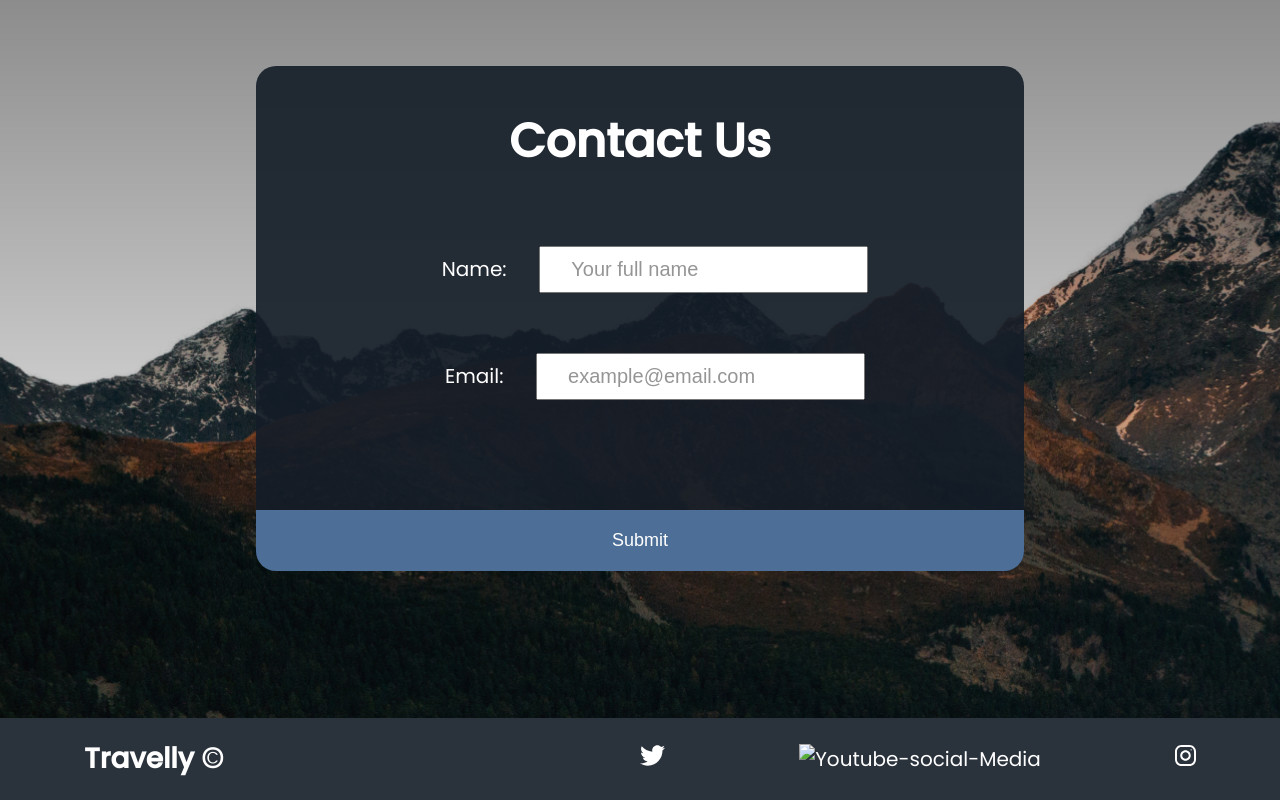
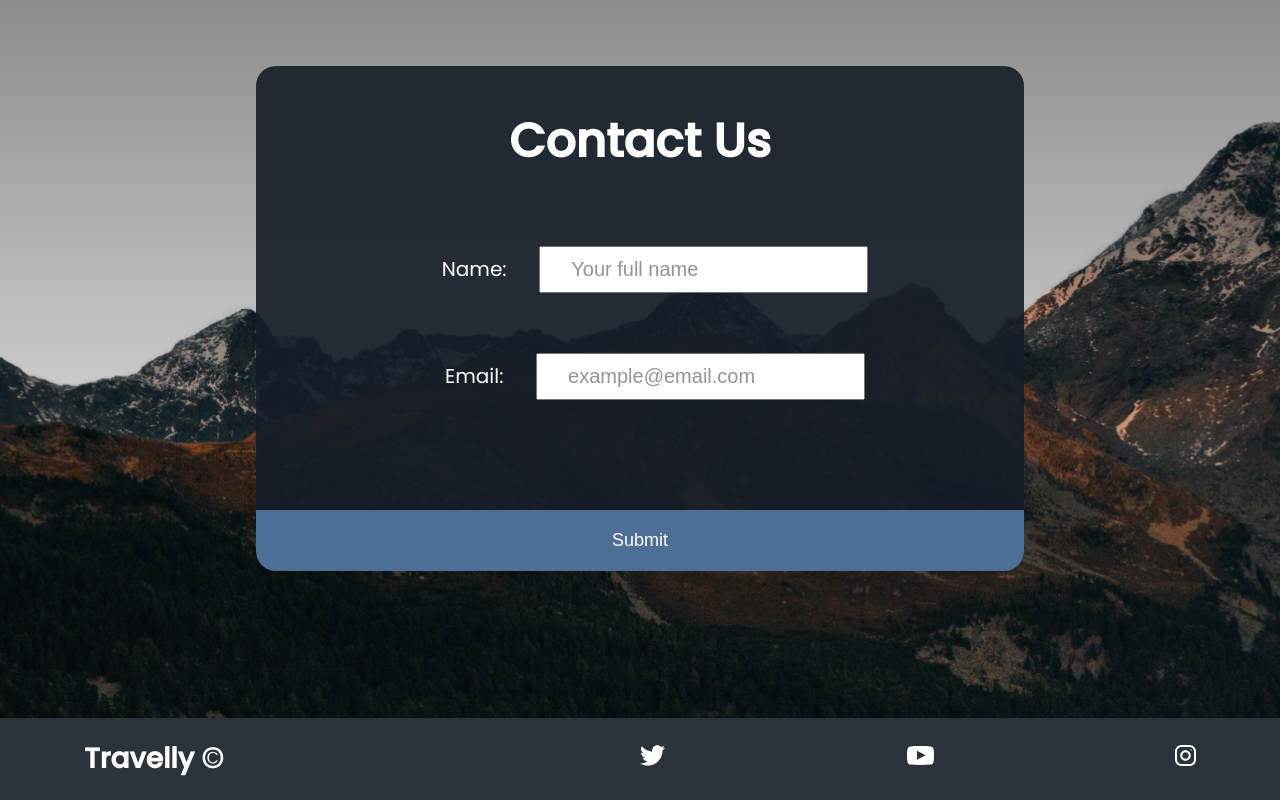
Before and after one commit to senseilein/Travelly-Project, a plain HTML site: page index.html in a window 1280 px wide. Shown: the part 2482-3282 px from the top of the page. Drawn offline with Linux system fonts and the light colour scheme; a web font is replaced by a local one.

Commit message:
Fixed Youtube icon in footer

```diff
--- a/index.html
+++ b/index.html
@@ -105,7 +105,7 @@
             <h5>Travelly &copy;</h5>
             <ul>
                 <li><a href="#" title="Twitter-social-media"><img src="./icons/twitter.svg" alt="Twitter-social-media"></a></li>
-                <li><a href="#" title="Youtube-social-media"><img src="index.html" alt="Youtube-social-Media"></a></li>
+                <li><a href="#" title="Youtube-social-media"><img src="./icons/youtube.svg" alt="Youtube-social-Media"></a></li>
                 <li><a href="#" title="Instagram-social-media"><img src="./icons/instagram.svg" alt="Instagram-social-media"></a></li>
             </ul>
         </div>
```
